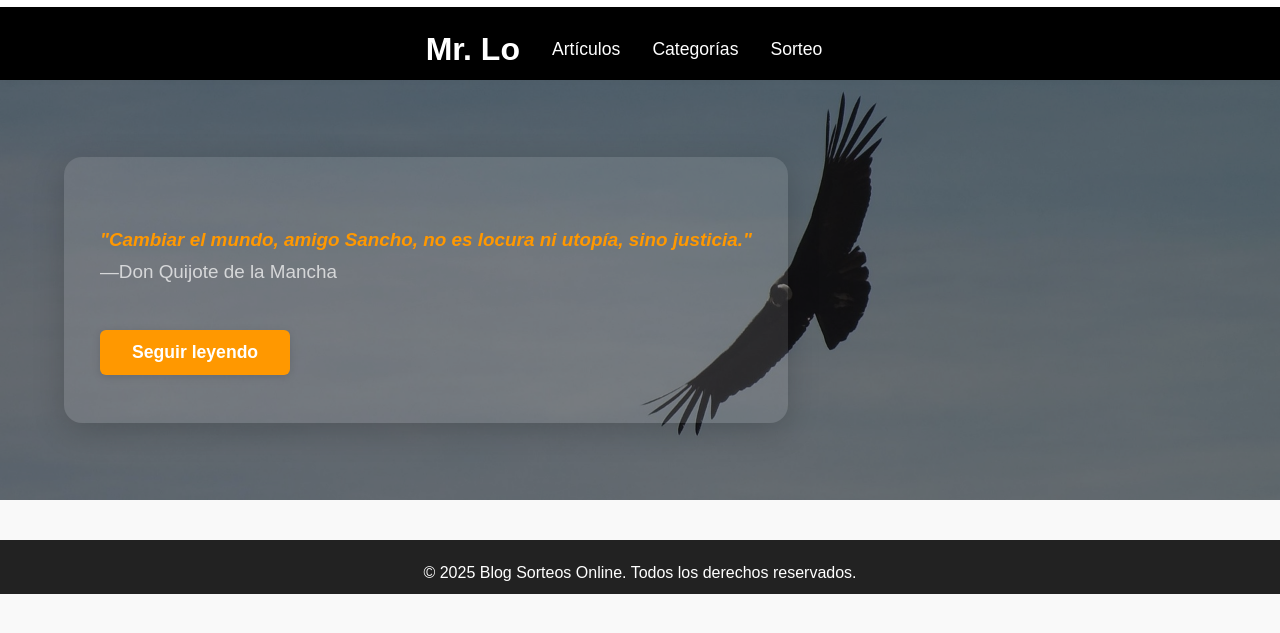
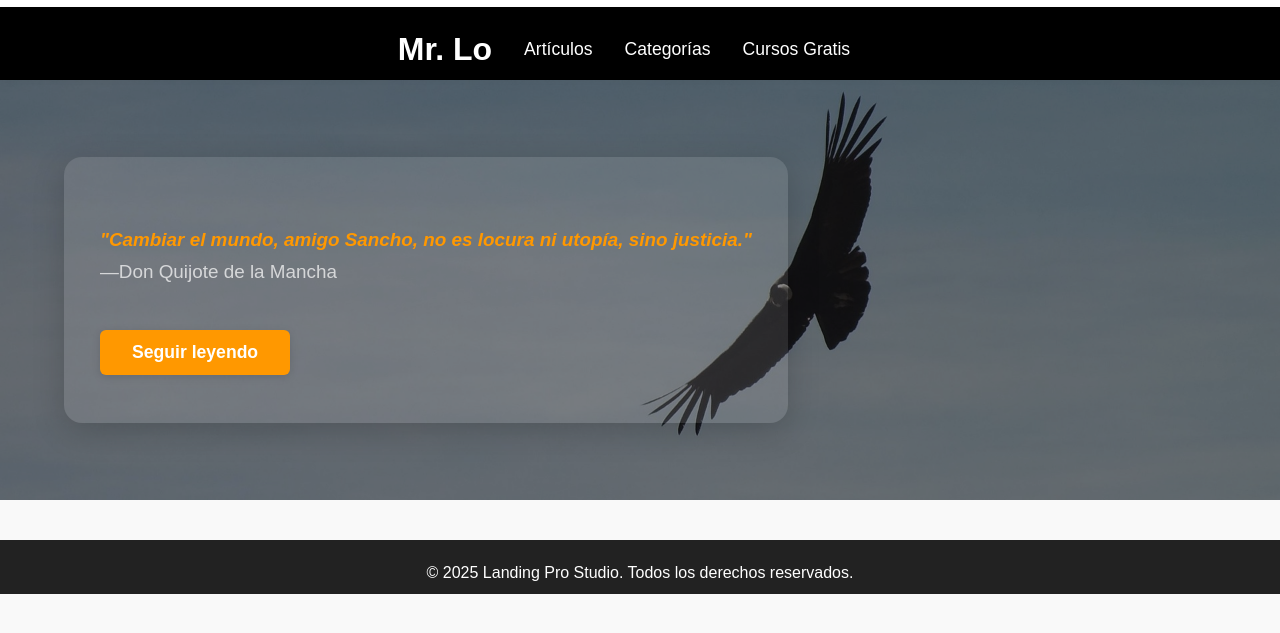
Before and after one commit to Tunsanloo/myblog-mrlo, a plain HTML site: page index.html in a window 1280 px wide. Shown: the part 155-788 px from the top of the page. Drawn offline with Linux system fonts and the light colour scheme.

Commit message:
actualizando

```diff
--- a/index.html
+++ b/index.html
@@ -32,7 +32,7 @@
         <ul>
           <li><a href="#articulos">Artículos</a></li>
           <li><a href="#categorias">Categorías</a></li>
-          <li><a href="./index.html">Sorteo</a></li>
+          <li><a href="./index.html">Cursos Gratis</a></li>
           <li><a style="display: none;" href="./weddingplanner.html">Mr. Lo Wedding Planner</a></li>
         </ul>
       </nav>
@@ -104,7 +104,7 @@
   <!-- Footer -->
   <footer class="footer">
     <div class="footer__container">
-      <p class="footer__text">&copy; 2025 Blog Sorteos Online. Todos los derechos reservados.</p>
+      <p class="footer__text">&copy; 2025 Landing Pro Studio. Todos los derechos reservados.</p>
     </div>
   </footer>
 </body>
```
Also changed, not shown: blog/construyendo-un-mundo-mejor.html (+1 -1 lines).
